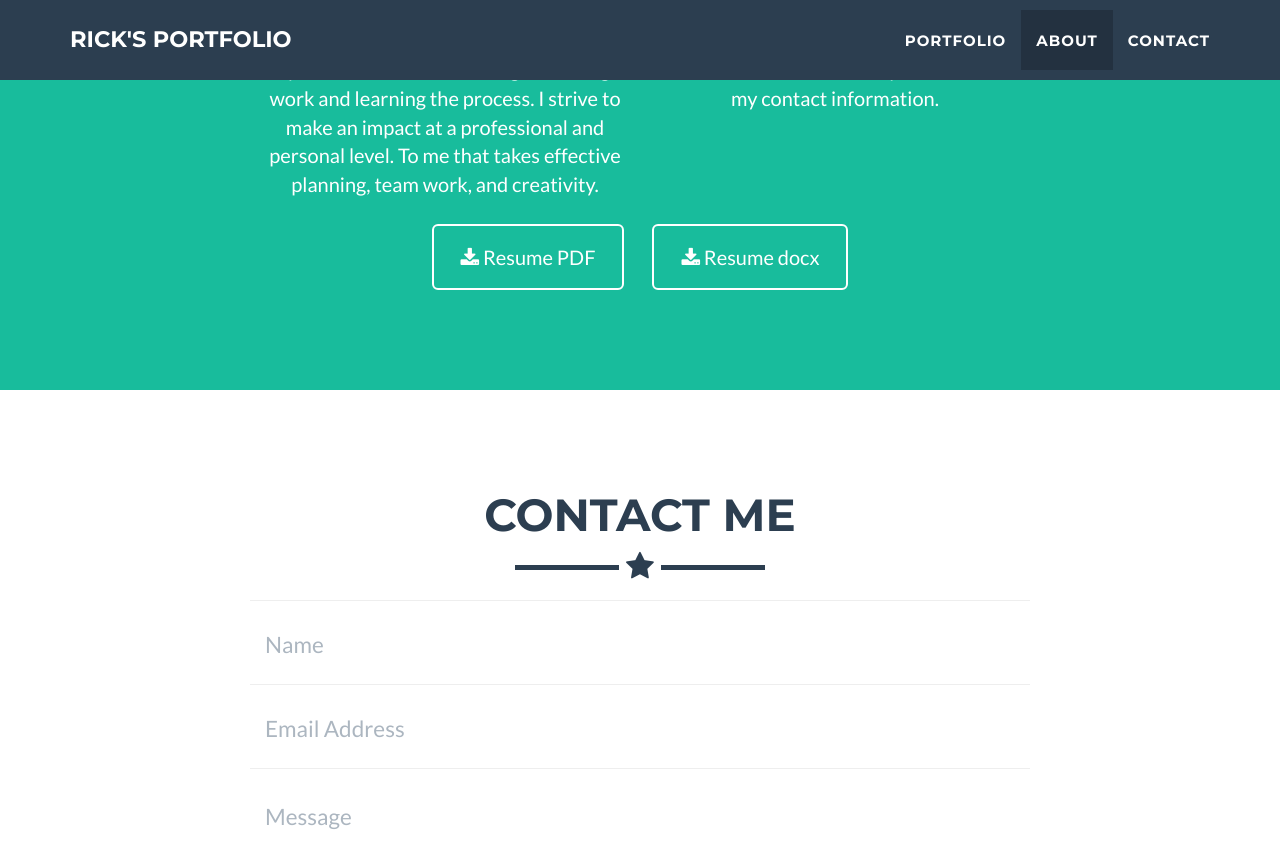
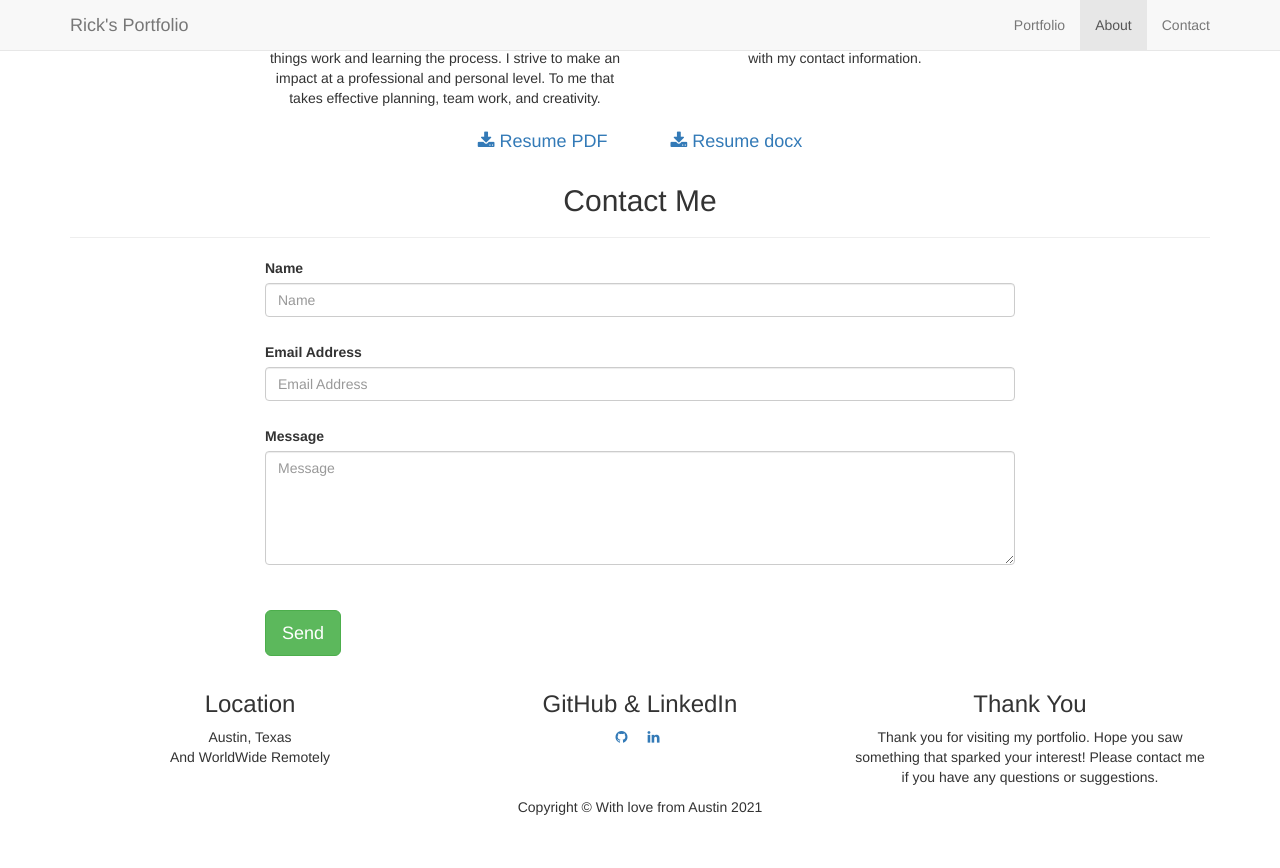
Before and after one commit to rcrdgrc/devrickgarcia.github.io, a Jekyll site: the page built from _posts/2014-07-17-project-2.markdown, in a window 1280 px wide and 900 px high, scrolled down 1565 px. Shown: the top 868 px of the window. Built offline with Jekyll 4.4.1, drawn with Linux system fonts in a browser that asks for light colours; nearby versions of some CDN libraries; library files that are not in the unit come from our copies; after the commit the page ends 2382 px from its top, so only the background shows below that.

Commit message:
commit deploy

```diff
--- a/_includes/head.html
+++ b/_includes/head.html
@@ -11,9 +11,9 @@
     <link rel="alternate" type="application/rss+xml" title="RSS" href="/feed.xml">
 
     <!-- Custom CSS & Bootstrap Core CSS - Uses Bootswatch Flatly Theme: http://bootswatch.com/flatly/ -->
-    <link rel="stylesheet" href="{{ "/style.css" }}">
-    <!-- <link rel="stylesheet" href="{{ "/../css/bootstrap.min.css" }}">
-    <link rel="stylesheet" href="{{ "/../css/main.css" }}"> -->
+    <!-- <link rel="stylesheet" href="{{ "/style.css" }}"> -->
+    <link rel="stylesheet" href="css/bootstrap.min.css">
+    <link rel="stylesheet" href="css/main.css">
 
     <!-- Google verification -->
     {% if site.google_verify %}<meta name="google-site-verification" content="{{ site.google_verify }}">{% endif %}
```
